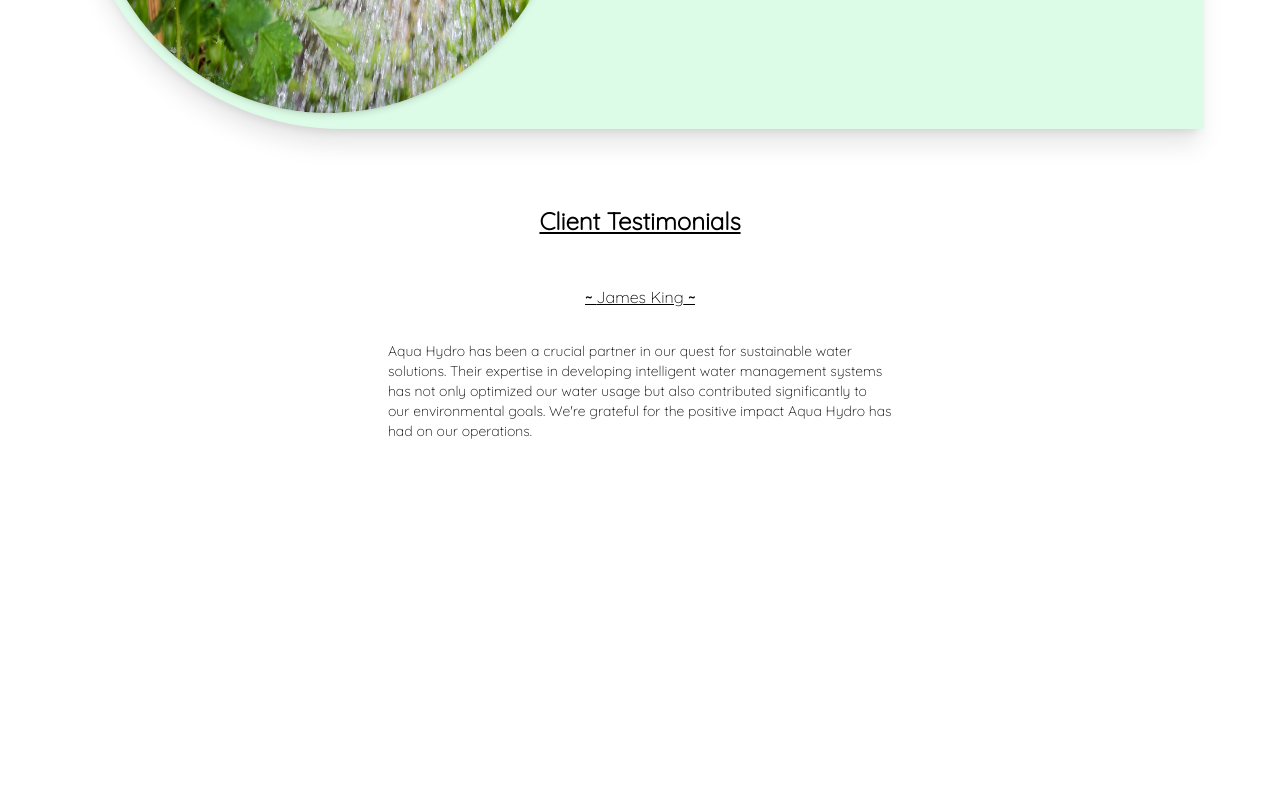
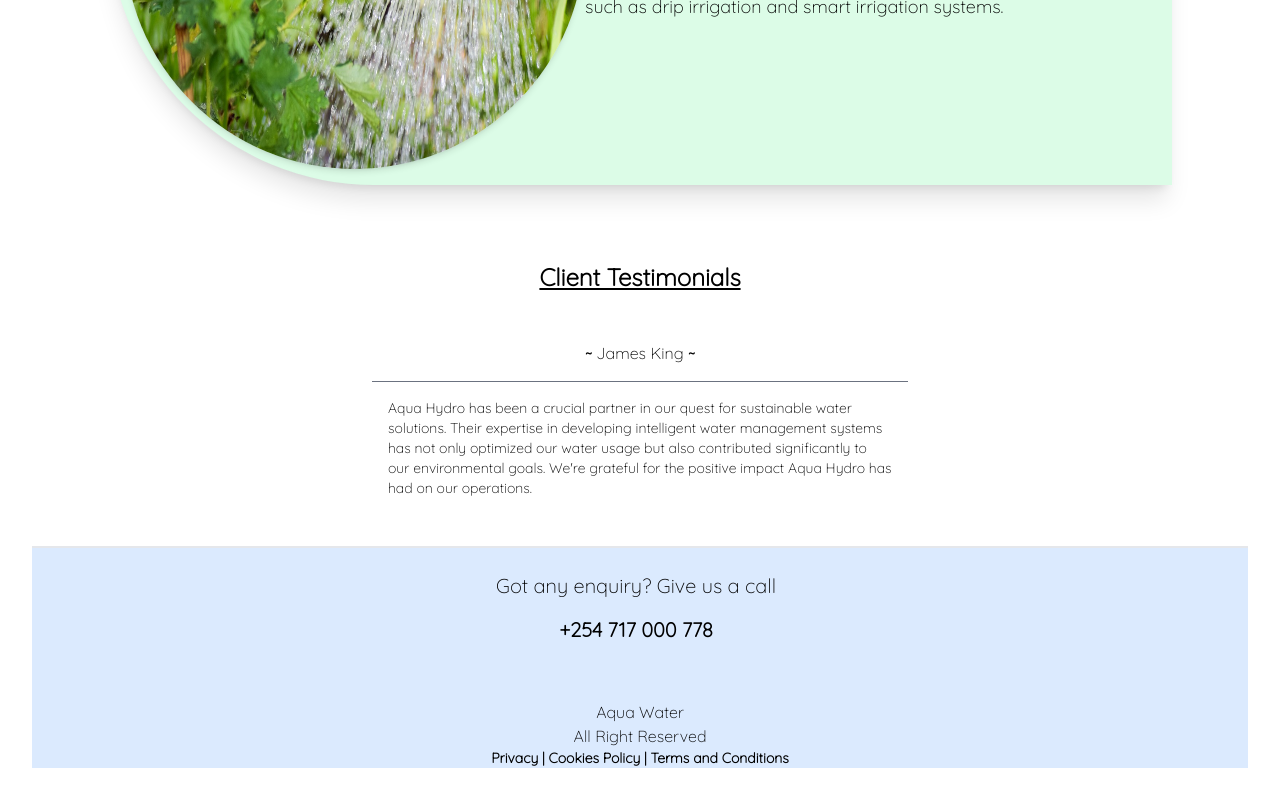
Before and after one commit to Zackius/V-water-Web, a React (Vite) app: page / in a window 1280 px wide. Shown: the part 2407-3207 px from the top of the page. Before the commit the page ends 2896 px from the top, so only its background shows below. Built offline with nearby package versions, Linux system fonts and the light colour scheme.

Commit message:
Testimonials

```diff
--- a/package.json
+++ b/package.json
@@ -11,7 +11,9 @@
   },
   "dependencies": {
     "react": "^18.2.0",
-    "react-dom": "^18.2.0"
+    "react-dom": "^18.2.0",
+    "react-icons": "^4.12.0",
+    "react-router-dom": "^6.21.0"
   },
   "devDependencies": {
     "@types/react": "^18.2.15",
--- a/src/App.tsx
+++ b/src/App.tsx
@@ -1,3 +1,4 @@
+import Footer from "./Components/Hero/Footer/Footer."
 import Hero from "./Components/Hero/Hero"
 import Navbar from "./Components/Navbar/Navbar"
 import Services from "./Components/Services/Services"
@@ -5,11 +6,12 @@
 
 const App = () => {
   return (
-    <div className="font-quick">
+    <div className="font-quick p-8">
       <Navbar />
       <Hero />
       <Services/>
       <Testimonials/>
+      <Footer/>
     </div>
   )
 }
--- /dev/null
+++ b/src/Components/Gallery/Gallery.tsx
@@ -0,0 +1,9 @@
+import React from 'react'
+
+const Gallery = () => {
+  return (
+    <div>Gallery</div>
+  )
+}
+
+export default Gallery
--- /dev/null
+++ b/src/Components/Hero/Footer/Footer..tsx
@@ -0,0 +1,52 @@
+
+const Footer = () => {
+
+    return (
+      <div className='border-t-2 bg-blue-100 text-black'>
+        <div className='container p-6 mx-auto'>
+        <div className='flex flex-col md:flex-row  justify-center gap-2 sm:flex-col-1'>
+
+          <div>
+            <p className='text-xl font-light'>Got any enquiry? Give us a call</p>
+            <p className='text-xl  text-center  p-4 font-semibold'>+254 717 000 778</p>
+          </div>
+          <div>
+
+          </div>
+          {/* <div className='flex flex-col sm:text-sm  md:text-md'>
+            <p className='text-2xl font-semibold'>Social Account</p>
+            <div className='flex justify-evenly text-4xl'>
+              <Link to={'/'}>
+                <AiOutlineFacebook />
+              </Link>
+              <Link to={'/'}>
+              <AiOutlineTwitter />
+              </Link>
+              <Link to={'/'}>
+              <AiOutlineInstagram/>
+              </Link>
+            </div>
+
+          </div> */}
+        </div>
+        </div>
+        <div className='flexl text-center pt-4'>
+        <div className=" flex  justify-center">
+            {/* <AiOutlineCopyrightCircle size={20} /> */}
+          <p >
+            Aqua Water
+          </p>
+          </div>
+          <div className=" flex  justify-center">
+            {/* <AiOutlineCopyrightCircle size={20} /> */}
+          <p >
+       All Right Reserved
+          </p>
+        </div>
+          <p className='text-md font-semibold md:text-sm te'>Privacy | Cookies Policy | Terms and Conditions</p>
+        </div>
+      </div>
+    )
+  }
+
+  export default Footer
--- a/src/Components/Testimonials/Testimonials.tsx
+++ b/src/Components/Testimonials/Testimonials.tsx
@@ -22,17 +22,17 @@
 
 
   return (
-    <div className="h-auto">
+    <div className=" font-quick h-auto">
       <div className="text-center font-bold md:text-2xl underline">
         <h2>Client Testimonials</h2>
       </div>
 
-      <div className="items-center h-auto m-auto p-8 w-[600px]">
+      <div className="items-center h-auto m-auto p-8 w-[600px] grid grid-cols-1 divide-y divide-gray-500">
       {/* <p>
       <strong> Company's Name :</strong>  {TestimonialsData[testimonails].company}
         </p> */}
-    <p className="p-4 text-center underline">
-       <strong>~ </strong>{TestimonialsData[testimonails].name}  <strong>~</strong>
+    <p className="p-4 text-center">
+       <strong>~ </strong>{TestimonialsData[testimonails].name} <strong>~ </strong>
         </p>
         <p className="p-4 text-sm md:text-md">
         {TestimonialsData[testimonails].message}
```
Also changed, not shown: 1 other file (tests, documents, lock files or other folders).
